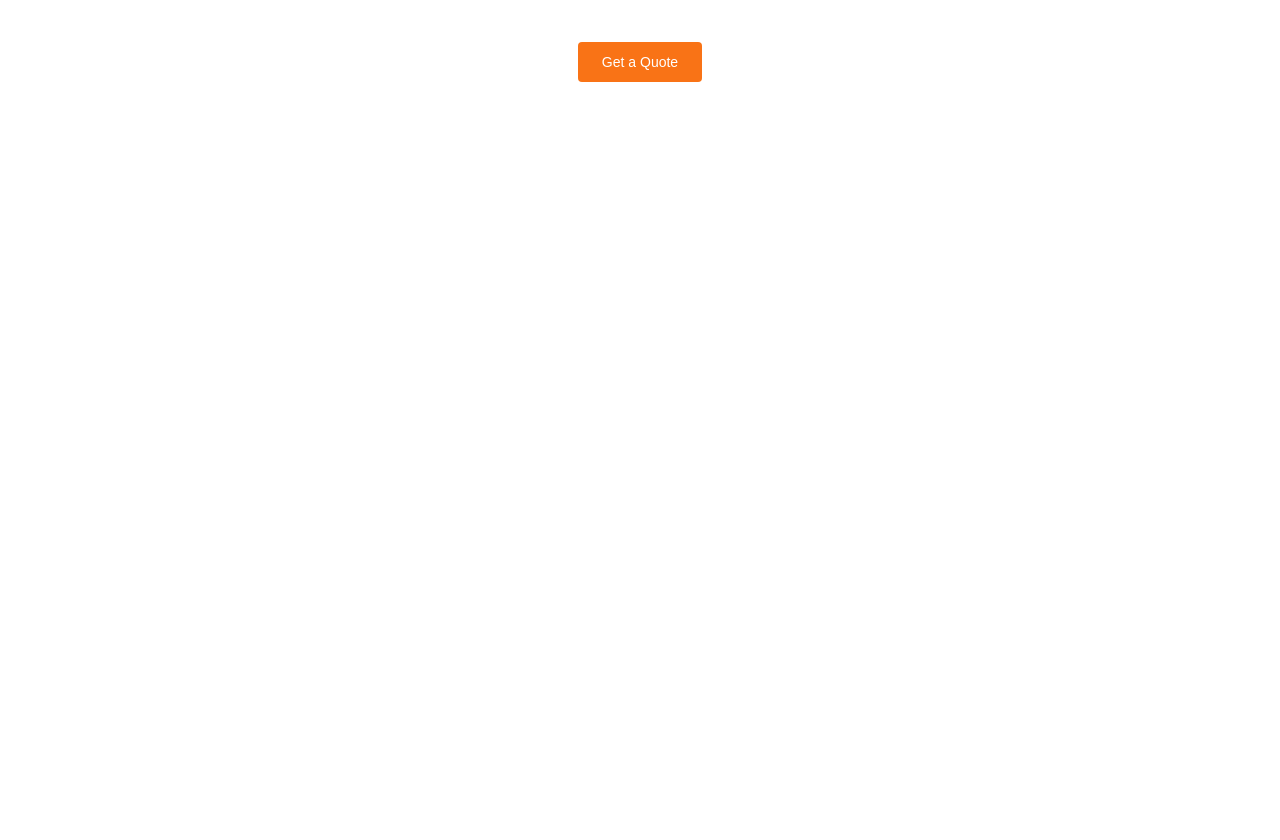
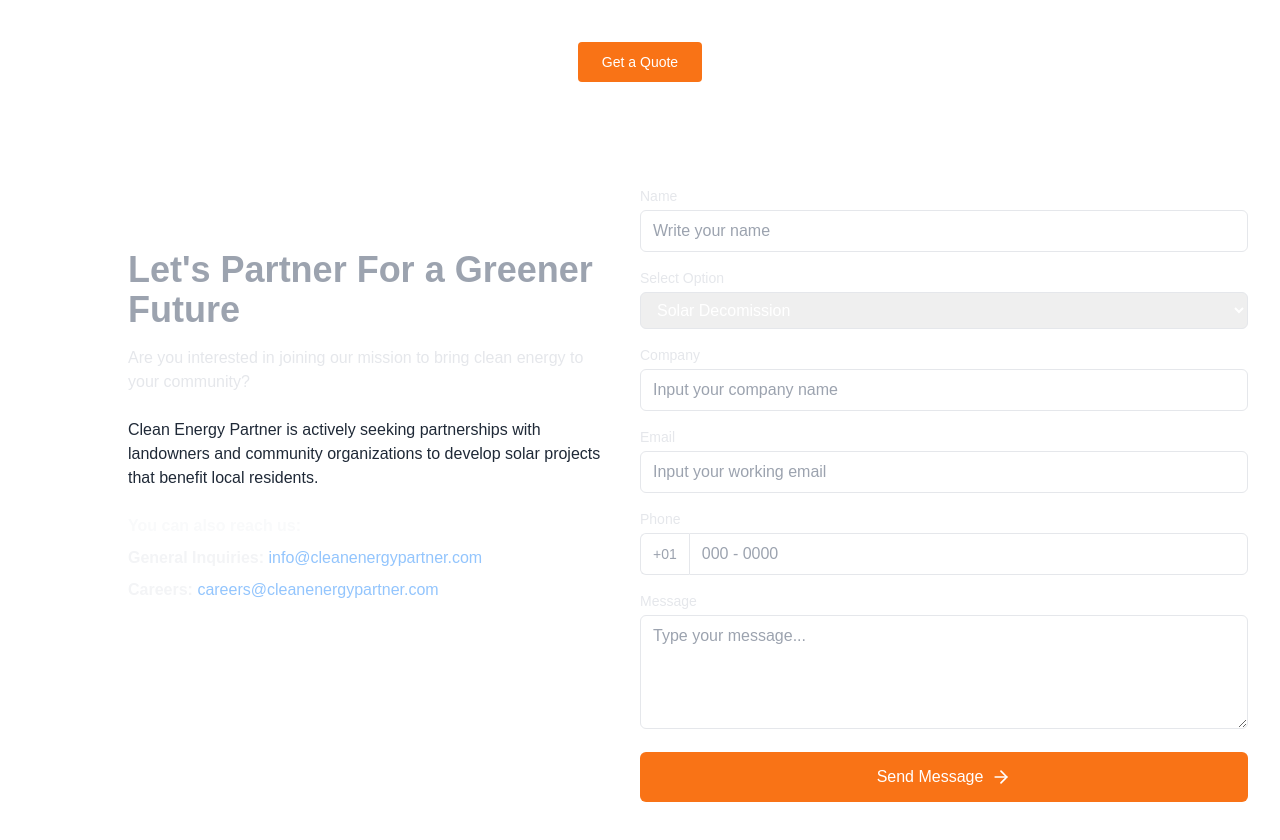
Before and after one commit to eromelus/clear-energy, a Next.js app: page / in a window 1280 px wide. Shown: the part 1762-2602 px from the top of the page. Before the commit the page ends 1884 px from the top, so only its background shows below. Built offline with nearby package versions, Linux system fonts and the light colour scheme.

Commit message:
Feat: add contact form

```diff
--- a/src/app/page.tsx
+++ b/src/app/page.tsx
@@ -2,6 +2,7 @@ import Image from "next/image";
 import { Hero } from "@/components/hero";
 import { SolarServices } from "@/components/solar-services";
 import { CleanEnergyStats } from "@/components/clean-energy-stats";
+import { ContactForm } from "@/components/contact-form";
 
 export default function Home() {
   return (
@@ -9,6 +10,7 @@ export default function Home() {
       <Hero />
       <SolarServices />
       <CleanEnergyStats />
+      <ContactForm />
     </>
   );
 }
--- /dev/null
+++ b/src/components/contact-form.tsx
@@ -0,0 +1,163 @@
+"use client";
+
+import { ArrowRight } from "lucide-react";
+
+export function ContactForm() {
+  return (
+    <section className="bg-navy-900 text-gray-100 py-16 px-4 sm:px-6 lg:px-8">
+      <div className="max-w-7xl mx-auto">
+        <div className="lg:flex lg:items-start lg:justify-between">
+          <div className="lg:w-1/2 lg:pr-8 mb-8 lg:mb-0 md:pt-16 md:pr-24 md:pb-20 md:pl-24">
+            <h2 className="text-3xl sm:text-4xl font-bold mb-4 text-gray-400">
+              Let's Partner For a Greener Future
+            </h2>
+            <p className="mb-6 text-gray-200">
+              Are you interested in joining our mission to bring clean energy to
+              your community?
+            </p>
+            <p className="mb-6 text-gray-800">
+              Clean Energy Partner is actively seeking partnerships with
+              landowners and community organizations to develop solar projects
+              that benefit local residents.
+            </p>
+            <div className="mb-6">
+              <h3 className="font-semibold mb-2 text-gray-50">
+                You can also reach us:
+              </h3>
+              <ul className="space-y-2">
+                <li>
+                  <span className="font-semibold">General Inquiries:</span>{" "}
+                  <a
+                    href="mailto:info@cleanenergypartner.com"
+                    className="text-blue-300 hover:text-blue-200"
+                  >
+                    info@cleanenergypartner.com
+                  </a>
+                </li>
+                <li>
+                  <span className="font-semibold">Careers:</span>{" "}
+                  <a
+                    href="mailto:careers@cleanenergypartner.com"
+                    className="text-blue-300 hover:text-blue-200"
+                  >
+                    careers@cleanenergypartner.com
+                  </a>
+                </li>
+              </ul>
+            </div>
+          </div>
+          <div className="lg:w-1/2">
+            <form className="space-y-4">
+              <div>
+                <label
+                  htmlFor="name"
+                  className="block text-sm font-medium mb-1 text-gray-200"
+                >
+                  Name
+                </label>
+                <input
+                  type="text"
+                  id="name"
+                  name="name"
+                  className="w-full px-3 py-2 bg-navy-800 border border-navy-700 rounded-md text-white placeholder-gray-400"
+                  placeholder="Write your name"
+                />
+              </div>
+              <div>
+                <label
+                  htmlFor="option"
+                  className="block text-sm font-medium mb-1 text-gray-200"
+                >
+                  Select Option
+                </label>
+                <select
+                  id="option"
+                  name="option"
+                  className="w-full px-3 py-2 bg-navy-800 border border-navy-700 rounded-md text-white"
+                >
+                  <option>Solar Decomission</option>
+                  <option>Recycling</option>
+                  <option>Other</option>
+                </select>
+              </div>
+              <div>
+                <label
+                  htmlFor="company"
+                  className="block text-sm font-medium mb-1 text-gray-200"
+                >
+                  Company
+                </label>
+                <input
+                  type="text"
+                  id="company"
+                  name="company"
+                  className="w-full px-3 py-2 bg-navy-800 border border-navy-700 rounded-md text-white placeholder-gray-400"
+                  placeholder="Input your company name"
+                />
+              </div>
+              <div>
+                <label
+                  htmlFor="email"
+                  className="block text-sm font-medium mb-1 text-gray-200"
+                >
+                  Email
+                </label>
+                <input
+                  type="email"
+                  id="email"
+                  name="email"
+                  className="w-full px-3 py-2 bg-navy-800 border border-navy-700 rounded-md text-white placeholder-gray-400"
+                  placeholder="Input your working email"
+                />
+              </div>
+              <div>
+                <label
+                  htmlFor="phone"
+                  className="block text-sm font-medium mb-1 text-gray-200"
+                >
+                  Phone
+                </label>
+                <div className="flex">
+                  <span className="inline-flex items-center px-3 rounded-l-md border border-r-0 border-navy-700 bg-navy-800 text-gray-400 sm:text-sm">
+                    +01
+                  </span>
+                  <input
+                    type="tel"
+                    id="phone"
+                    name="phone"
+                    className="flex-1 min-w-0 block w-full px-3 py-2 rounded-none rounded-r-md bg-navy-800 border border-navy-700 text-white placeholder-gray-400"
+                    placeholder="000 - 0000"
+                  />
+                </div>
+              </div>
+              <div>
+                <label
+                  htmlFor="message"
+                  className="block text-sm font-medium mb-1 text-gray-200"
+                >
+                  Message
+                </label>
+                <textarea
+                  id="message"
+                  name="message"
+                  rows={4}
+                  className="w-full px-3 py-2 bg-navy-800 border border-navy-700 rounded-md text-white placeholder-gray-400"
+                  placeholder="Type your message..."
+                ></textarea>
+              </div>
+              <div>
+                <button
+                  type="submit"
+                  className="w-full flex justify-center items-center px-6 py-3 border border-transparent text-base font-medium rounded-md text-white bg-orange-500 hover:bg-orange-600"
+                >
+                  Send Message
+                  <ArrowRight className="ml-2 h-5 w-5" />
+                </button>
+              </div>
+            </form>
+          </div>
+        </div>
+      </div>
+    </section>
+  );
+}
```
